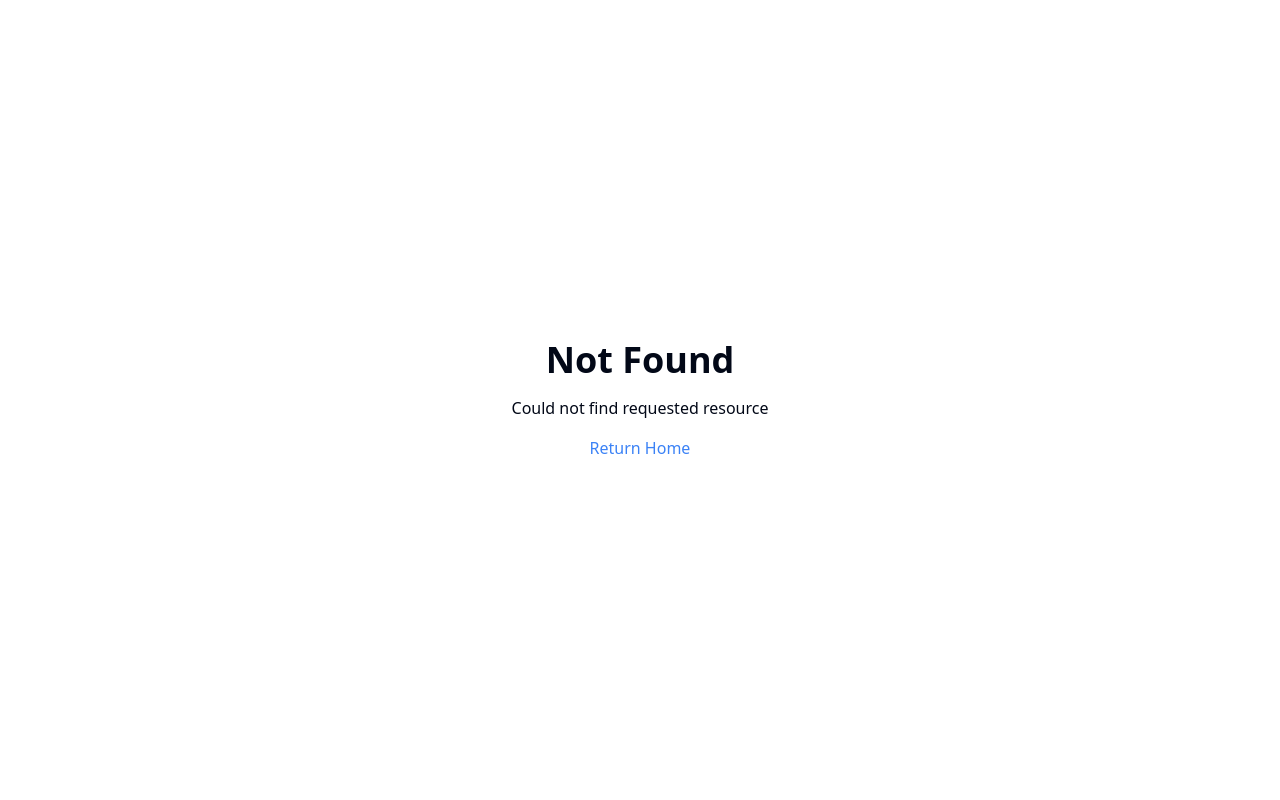
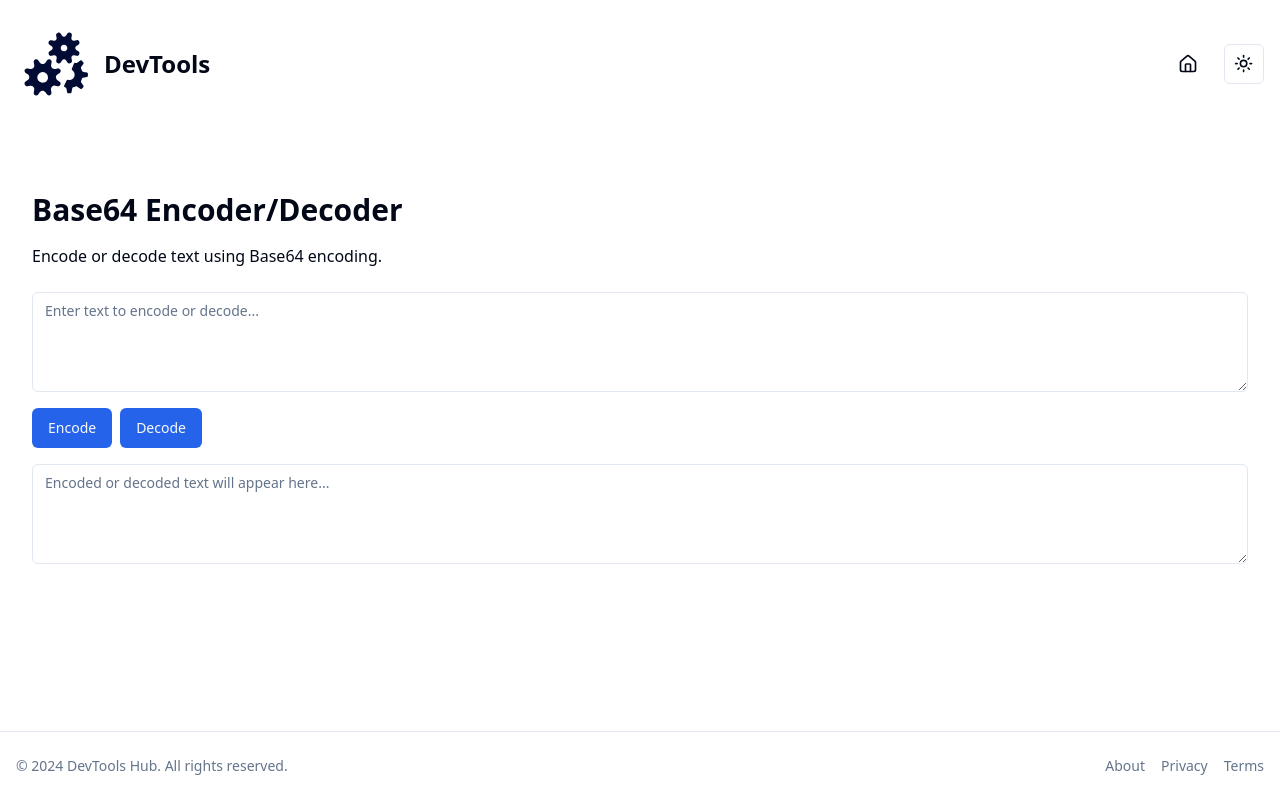
Before and after one commit to mryesiller/devtools, a Next.js app: page /base64 in a window 1280 px wide. Before the commit this address had no page. Built offline with nearby package versions, Linux system fonts and the light colour scheme.

Commit message:
base64 encoder/decoder added.

```diff
--- /dev/null
+++ b/app/(home)/base64/Base64EncoderDecoder.tsx
@@ -0,0 +1,49 @@
+"use client"
+
+import { Button } from "@/components/ui/button"
+import { Textarea } from "@/components/ui/textarea"
+import { useState } from "react"
+
+export function Base64EncoderDecoder() {
+  const [input, setInput] = useState("")
+  const [output, setOutput] = useState("")
+
+  const encodeBase64 = () => {
+    try {
+      const encodedText = btoa(input)
+      setOutput(encodedText)
+    } catch (error) {
+      setOutput("Error: Invalid input for Base64 encoding")
+    }
+  }
+
+  const decodeBase64 = () => {
+    try {
+      const decodedText = atob(input)
+      setOutput(decodedText)
+    } catch (error) {
+      setOutput("Error: Invalid Base64 input")
+    }
+  }
+
+  return (
+    <div className="space-y-4">
+      <Textarea
+        placeholder="Enter text to encode or decode..."
+        value={input}
+        onChange={(e) => setInput(e.target.value)}
+        className="min-h-[100px]"
+      />
+      <div className="flex space-x-2">
+        <Button onClick={encodeBase64}>Encode</Button>
+        <Button onClick={decodeBase64}>Decode</Button>
+      </div>
+      <Textarea
+        placeholder="Encoded or decoded text will appear here..."
+        value={output}
+        readOnly
+        className="min-h-[100px]"
+      />
+    </div>
+  )
+}
--- /dev/null
+++ b/app/(home)/base64/metadata.tsx
@@ -0,0 +1,41 @@
+import { Metadata } from "next"
+
+export const metadata: Metadata = {
+  title: "Base64 Encoder/Decoder | DevTools",
+  description:
+    "Encode or decode text using Base64 encoding with our online Base64 tool.",
+  keywords: [
+    "Base64 encoder",
+    "Base64 decoder",
+    "online Base64 tool",
+    "text encoding",
+    "developer tools",
+  ],
+  openGraph: {
+    title: "Base64 Encoder/Decoder | DevTools",
+    description:
+      "Encode or decode text using Base64 encoding with our online Base64 tool.",
+    url: "https://www.devtools.tools/base64",
+    siteName: "DevTools",
+    images: [
+      {
+        url: "https://your-devtools-url.com/images/base64-encoder-decoder-og.jpg",
+        width: 1200,
+        height: 630,
+        alt: "Base64 Encoder/Decoder Tool",
+      },
+    ],
+    locale: "en_US",
+    type: "website",
+  },
+  twitter: {
+    card: "summary_large_image",
+    title: "Base64 Encoder/Decoder | DevTools",
+    description:
+      "Encode or decode text using Base64 encoding with our online Base64 tool.",
+    images: [
+      "https://your-devtools-url.com/images/base64-encoder-decoder-twitter.jpg",
+    ],
+    creator: "@yourtwitterhandle",
+  },
+}
--- /dev/null
+++ b/app/(home)/base64/page.tsx
@@ -0,0 +1,14 @@
+import { Base64EncoderDecoder } from "./Base64EncoderDecoder"
+import { metadata } from "./metadata"
+
+export { metadata }
+
+export default function Base64EncoderDecoderPage() {
+  return (
+    <div className="container mx-auto px-4 py-8">
+      <h1 className="text-3xl font-bold mb-4">Base64 Encoder/Decoder</h1>
+      <p className="mb-6">Encode or decode text using Base64 encoding.</p>
+      <Base64EncoderDecoder />
+    </div>
+  )
+}
```
